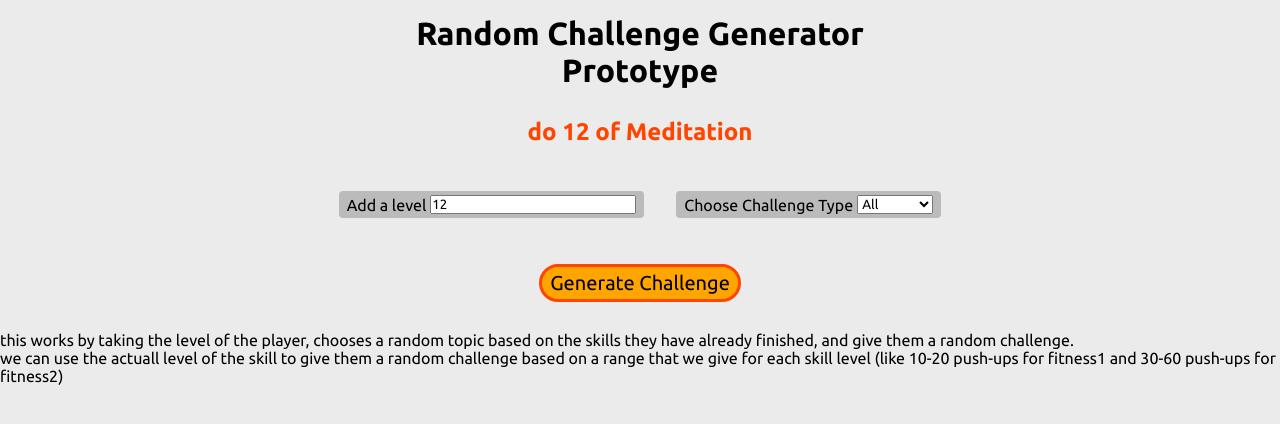
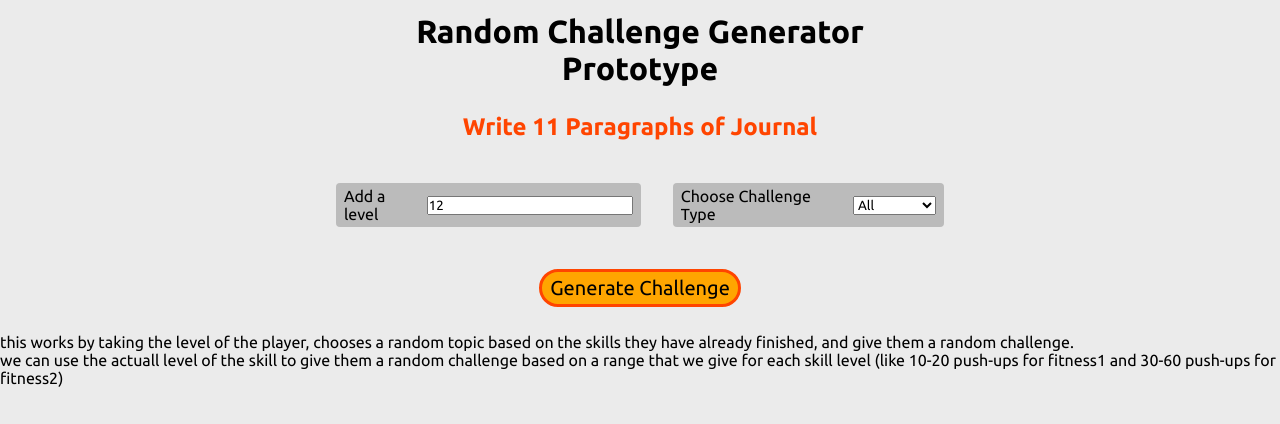
Before and after one commit to KendrickKnight/Random-Challenge-Generator, a plain HTML site: page index.html in a window 1280 px wide. Both pictures are taken after a click on the button "Generate Challenge". Drawn offline with Linux system fonts and the light colour scheme.

Commit message:
skillList added with new RCG function (WIP)

```diff
--- a/RCG.js
+++ b/RCG.js
@@ -2,52 +2,38 @@ const level = document.getElementById("level");
 const challengeType = document.getElementById("challenge-types");
 const output = document.getElementById("challenge-output");
 
-// TODO Create a Better List
-// or convert them into objects like the one below
-
-const object = {
-  name: "push-ups",
-  quantityType1: "reps",
-  quantityType2: "sets",
-  formula: function(){}
-};
-
-const skillList = [
-  // Quantity
-  [
-    "Pushups",
-    "Pullups",
-    "Curlups",
-    "Squats",
-    "Dumbels",
-    "Barbells",
-    "Read",
-    "Gratitude",
-  ],
-
-  // Time
-  [
-    "journal",
-    "Meditation",
-    "Run",
-    "fashion research",
-    "stoicism research",
-    "skincare research",
-  ],
-];
-
-function getRandomInt(max) {
-  return Math.floor(Math.random() * max);
+for (const prop in promptList) {
+  const element = document.createElement("option");
+  element.textContent = prop;
+  element.setAttribute("value", prop);
+  challengeType.appendChild(element);
 }
 
+// function getRandomInt(max) {}
+
 function getRandomArbitrary(min, max) {
-  return Math.floor(Math.random() * (max - min) + min);
+  if (min === null) {
+    return Math.floor(Math.random() * max);
+  } else {
+    return Math.floor(Math.random() * (max - min) + min);
+  }
 }
 
+// TODO Actually use the formula you dimwit! xD
+
 function generate() {
+  if (challengeType.value.toLowerCase() === "all") {
+    const chosenSkill = skillList[getRandomArbitrary(skillList.length, null)];
+    const amount = getRandomArbitrary(level.value * 0.75, level.value * 1.25);
+
+    output.textContent = `${chosenSkill.promptType.starter} ${amount} ${chosenSkill.promptType.unit} of ${chosenSkill.name}`;
+  }
+}
+
+function generate1() {
   // ALL
   if (challengeType.value.toLowerCase() === "all") {
-    randomtype = skillList[getRandomInt(skillList.length)];
+    randomtype = skillLists[getRandomInt(skillLists.length)];
     randomPrompt = randomtype[getRandomInt(randomtype.length)];
 
     amount = getRandomArbitrary(level.value / 2, level.value * 2);
@@ -56,7 +42,7 @@ function generate() {
   }
   //Time
   else if (challengeType.value.toLowerCase() === "time") {
-    randomtype = skillList[1];
+    randomtype = skillLists[1];
     randomPrompt = randomtype[getRandomInt(randomtype.length)];
 
     amount = getRandomArbitrary(level.value / 2, level.value * 2);
@@ -65,7 +51,7 @@ function generate() {
   }
   //Quantity
   else {
-    randomtype = skillList[0];
+    randomtype = skillLists[0];
     randomPrompt = randomtype[getRandomInt(randomtype.length)];
 
     amount = getRandomArbitrary(level.value / 2, level.value * 2);
--- a/index.html
+++ b/index.html
@@ -24,8 +24,6 @@
         <label for="">Choose Challenge Type</label>
         <select id="challenge-types" name="type">
           <option value="all">All</option>
-          <option value="time">Time</option>
-          <option value="quantity">Quantity</option>
         </select>
       </div>
     </div>
@@ -44,6 +42,7 @@
       </p>
     </span>
 
+    <script src="skillList.js"></script>
     <script src="RCG.js"></script>
   </body>
 </html>
--- /dev/null
+++ b/skillList.js
@@ -0,0 +1,153 @@
+const promptList = {
+  // UNIT: how we quantify that challenge
+  // STARTER: how the sentence of the challenge starts
+  reading: {
+    name: "reading",
+    unit: "Paragraphs",
+    unitSet: "Pages",
+    starter: "Read",
+  },
+  writing: {
+    name: "writing",
+    unit: "Paragraphs",
+    unitSet: "Pages",
+    starter: "Write",
+  },
+  exercising: {
+    name: "exercising",
+    unit: "Reps",
+    unitSet: "Sets",
+    starter: "Do",
+  },
+  distance: {
+    name: "distance",
+    unit: "km",
+    unitSet: "Miles",
+    starter: "hmmm",
+  },
+  time: {
+    name: "time",
+    unit: "Minutes",
+    unitSet: "Hours",
+    starter: "hmmm",
+  },
+};
+
+const Example_Skill_object = {
+  id: 123123,
+  name: "Push-ups",
+  //PROMPT_TYPE: the units and setUnits for measurment of this skill. more info in the propmpt list above
+  promptType: promptList.exercising,
+  //UNIT-MAX & UNIT-SET-MAX: the maximum amount of sets and reps a challenge can put in before moving onto the next progression
+  unitMax: 30,
+  unitSetMax: 3,
+  // FORMULA: the ratio of units to players level
+  formula: function (level) {
+    return level * 2;
+  },
+  //PROGRESS: so the player doesnt end up with 666 push ups
+  progress: ["wall-pushups", "inclined-pushups", "pushups", "dimond pushups"],
+  //DESCRIPTION: special description for skills that cant use measuring units well or need a special prompt or explaination
+  description: function () {
+    return `do ${unitSet} of ${unit} ${progress[2]}`;
+  },
+};
+
+const skillList = [
+  {
+    id: 1,
+    name: "Push-ups",
+    promptType: promptList.exercising,
+    formula: function (level) {
+      return level * 2;
+    },
+  },
+  {
+    id: 2,
+    name: "Pull-ups",
+    promptType: promptList.exercising,
+    formula: function (level) {
+      return level;
+    },
+  },
+  {
+    id: 3,
+    name: "Curl-ups",
+    promptType: promptList.exercising,
+    formula: function (level) {
+      return level * 2;
+    },
+  },
+  {
+    id: 4,
+    name: "Squats",
+    promptType: promptList.exercising,
+    formula: function (level) {
+      return level * 2.5;
+    },
+  },
+  {
+    id: 5,
+    name: "Dumbells",
+    promptType: promptList.exercising,
+    formula: function (level) {
+      return level * 2;
+    },
+  },
+  {
+    id: 6,
+    name: "Read",
+    promptType: promptList.reading,
+    formula: function (level) {
+      return level * 2;
+    },
+  },
+  {
+    id: 7,
+    name: "Gratitude",
+    promptType: promptList.writing,
+    formula: function (level) {
+      return level * 2;
+    },
+  },
+  {
+    id: 8,
+    name: "Journal",
+    promptType: promptList.writing,
+    formula: function (level) {
+      return level * 2;
+    },
+  },
+  {
+    id: 8,
+    name: "Journal",
+    promptType: promptList.writing,
+    formula: function (level) {
+      return level * 2;
+    },
+  },
+  {
+    id: 9,
+    name: "Meditation",
+    promptType: promptList.time,
+    formula: function (level) {
+      return level * 2;
+    },
+  },
+  {
+    id: 10,
+    name: "Run",
+    promptType: promptList.distance,
+    formula: function (level) {
+      return level * 2;
+    },
+  },
+  {
+    id: 11,
+    name: "Fashion Research",
+    promptType: promptList.time,
+    formula: function (level) {
+      return level * 2;
+    },
+  },
+];
```
